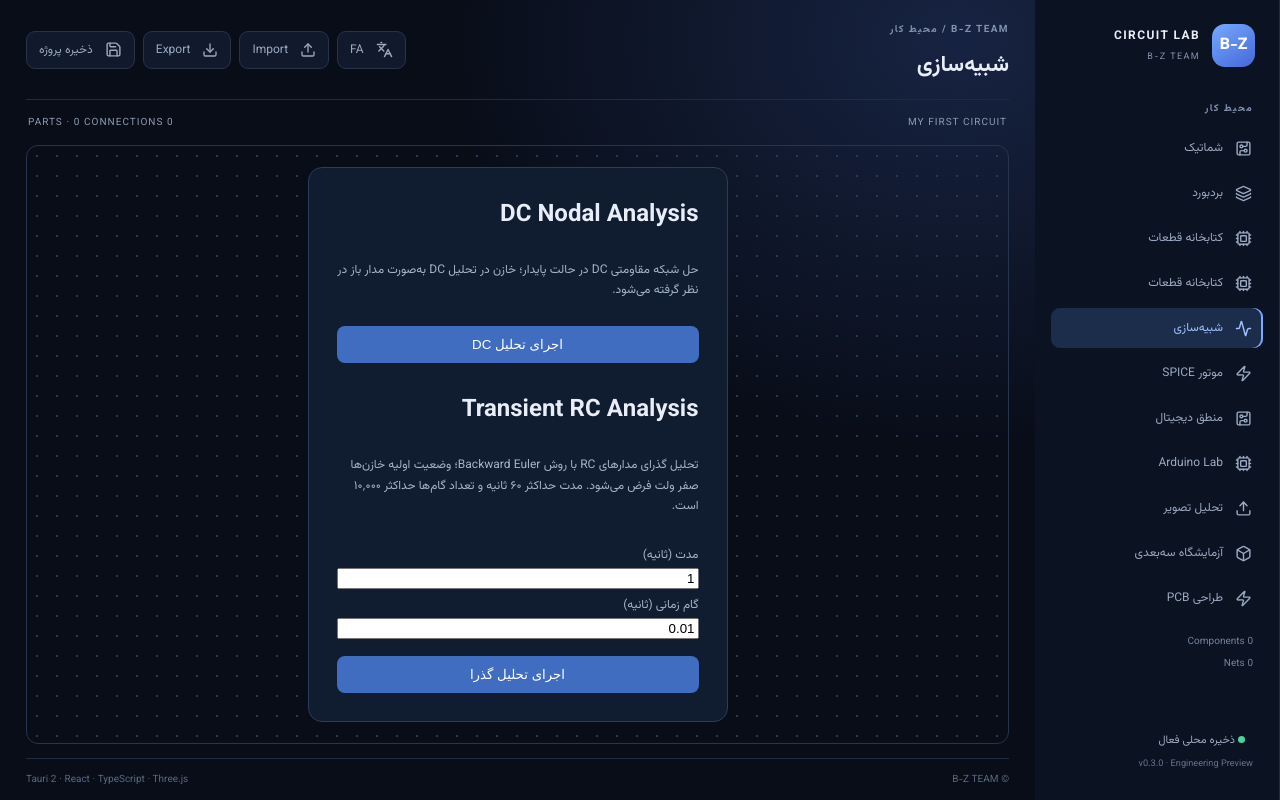
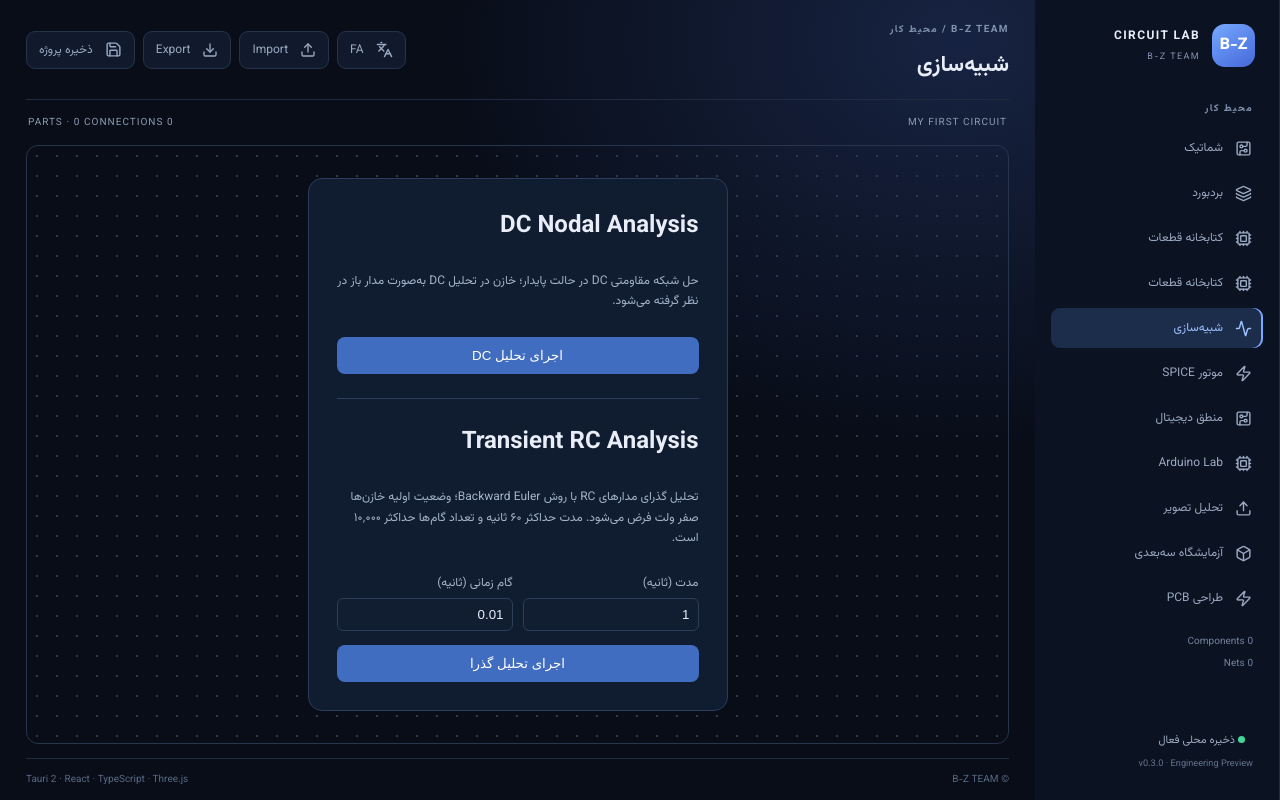
Before and after one commit to alirezamasoumi2244-tech/B-Z-Circuit-Lab, a React (Vite) app: page / in a window 1280 px wide. Both pictures are taken after a click on the button "شبیه‌سازی". Built offline with nearby package versions, Linux system fonts and the light colour scheme.

Commit message:
Style transient analysis controls and results

```diff
--- a/src/modules/simulation/simulation.css
+++ b/src/modules/simulation/simulation.css
@@ -1 +1,2 @@
 .sim-card>p{color:#91a2bc;font-size:11px;line-height:1.7}.sim-error{color:#ff9da8!important;background:#43232c;padding:10px;border-radius:7px}.sim-summary{color:#a8c9ff;font-size:12px;padding:12px;background:#172943;border-radius:8px}.readings{border-collapse:collapse;width:100%;font-size:11px}.readings th,.readings td{text-align:left;padding:9px;border-bottom:1px solid #2b3d58}.readings th{color:#8297b7}.readings td{color:#dce6f5}
+.sim-divider{height:1px;background:#2b3d58;margin:10px 0}.sim-time-controls{display:grid;grid-template-columns:1fr 1fr;gap:10px}.sim-time-controls label{display:grid;gap:6px;color:#91a2bc;font-size:11px}.sim-time-controls input{min-width:0;width:100%;background:#111e32;border:1px solid #2d3e59;border-radius:6px;padding:8px;color:#e8edf8}.sim-wave-list{max-height:220px;overflow:auto;display:grid;gap:5px}.sim-wave-list>div{display:flex;justify-content:space-between;gap:10px;padding:7px 9px;background:#111e32;border-radius:6px;font-size:10px;color:#aebdd2}.sim-wave-list>div span:last-child{text-align:right}
```
